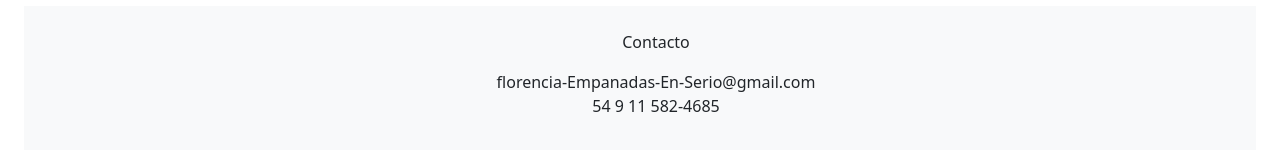
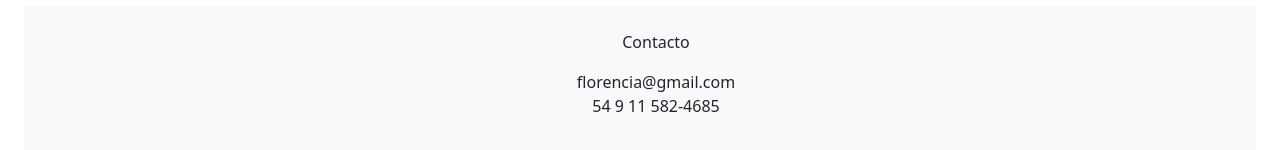
Before and after one commit to mariaFlorenciaMerzario/reactCorderCartTwo-github.pages, a React (Create React App) app: page /category/CarnePollo in a window 1280 px wide. Shown: the part 356-506 px from the top of the page. Built offline with nearby package versions, Linux system fonts and the light colour scheme; no server answers; the database is empty.

Commit message:
add margin

```diff
--- a/public/index.html
+++ b/public/index.html
@@ -29,7 +29,7 @@
     -->
 
 
-    <title>React App</title>
+    <title>Lo de Florencia - Empanadas En Serio</title>
   </head>
   <body>
     <noscript>You need to enable JavaScript to run this app.</noscript>
--- a/src/Components/Container/Card.jsx
+++ b/src/Components/Container/Card.jsx
@@ -60,11 +60,11 @@ const Card = (props) => {
             <p>${props.price}.-</p>
            <div className='d-flex justify-content-center'>
       </div>
+    { <NavLink to={`/productList/${props.id}`} className="btn btn-dark">Ver más</NavLink> }
     </div>
 
       {/* <button className='btn btn-dark w-75 m-auto my-3' onClick={() => openModal()}>Ver mas</button>
         {modalIsOpen && <ItemDetail{...product } stock={10}/>} */}
-      { <NavLink to={`/productList/${props.id}`} className="btn btn-dark m-3">Ver más</NavLink> }
      {/* {<ItemDetail{...product } stock={10}/>} */}
   </div>
     )
--- a/src/Components/Footer/Footer.jsx
+++ b/src/Components/Footer/Footer.jsx
@@ -3,7 +3,7 @@ const Footer = () => {
         <div className="net d-flex justify-content-around m-4 bg-light p-4">
                 <ul className="contact">
                     <p>Contacto</p>
-                    <li className="list-unstyled"><i className="fa-solid fa-envelope"></i>florencia-Empanadas-En-Serio@gmail.com</li>
+                    <li className="list-unstyled"><i className="fa-solid fa-envelope"></i>florencia@gmail.com</li>
                     <li className="list-unstyled"><i className="fa-solid fa-phone"></i>54 9 11 582-4685</li>
                 </ul>
             </div>
```
Also changed, not shown: 8 other files (tests, documents, lock files or other folders).
